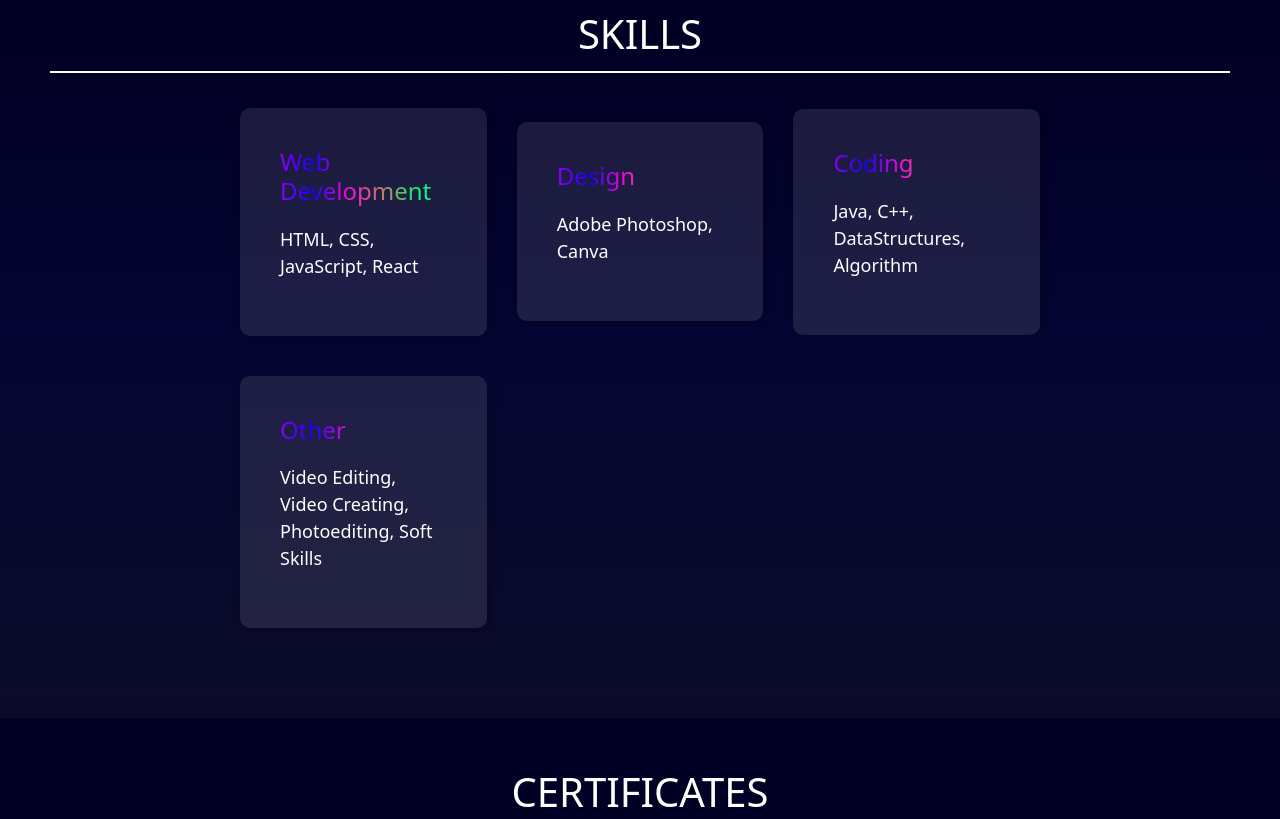
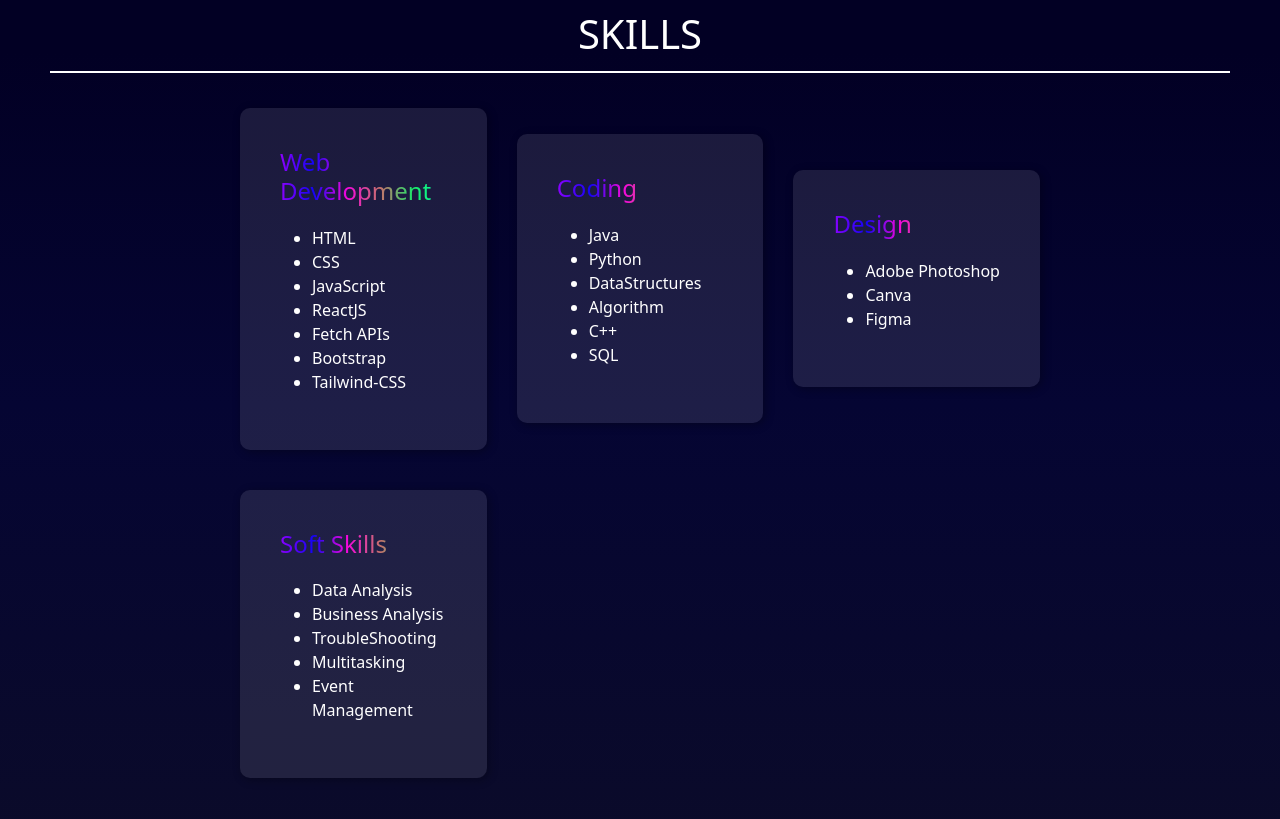
Before and after one commit to vaishalivs10june/My-Portfolio, a plain HTML site: page index.html in a window 1280 px wide. Shown: the part 740-1559 px from the top of the page. Drawn offline with nearby package versions, Linux system fonts and the light colour scheme.

Commit message:
first commit

```diff
--- a/index.html
+++ b/index.html
@@ -69,19 +69,44 @@
     <div class="skills-container">
       <div class="skill visible">
         <h3>Web Development</h3>
-        <p>HTML, CSS, JavaScript, React</p>
+        <ul>
+          <li>HTML</li>
+          <li>CSS</li>
+          <li>JavaScript</li>
+          <li>ReactJS</li>
+          <li>Fetch APIs</li>
+          <li>Bootstrap</li>
+          <li>Tailwind-CSS</li>
+        </ul>
+      </div>
+      <div class="skill visible">
+        <h3>Coding</h3>
+        <ul>
+          <li>Java</li>
+          <li>Python</li>
+          <li>DataStructures</li>
+          <li>Algorithm</li>
+          <li>C++</li>
+          <li>SQL</li>
+        </ul>
       </div>
       <div class="skill visible">
         <h3>Design</h3>
-        <p>Adobe Photoshop, Canva</p>
+        <ul>
+          <li>Adobe Photoshop</li>
+          <li>Canva</li>
+          <li>Figma</li>
+        </ul>
       </div>
       <div class="skill visible">
-        <h3>Coding</h3>
-        <p>Java, C++, DataStructures, Algorithm</p>
-      </div>
-      <div class="skill visible">
-        <h3>Other</h3>
-        <p>Video Editing, Video Creating, Photoediting, Soft Skills</p>
+        <h3>Soft Skills</h3>
+        <ul>
+          <li>Data Analysis</li>
+          <li>Business Analysis</li>
+          <li>TroubleShooting</li>
+          <li>Multitasking</li>
+          <li>Event Management</li>
+        </ul>
       </div>
     </div>
   </section>
@@ -142,16 +167,28 @@
   <h1 class="animate-underline">PROJECTS</h1>
   <div class="project-container">
     <div class="project pro">
+      <h3>Snake Game</h3>
+      <p>The Snake Game project is a classic arcade game implemented using HTML, CSS, and JavaScript. It provides an engaging and nostalgic experience, where the player controls a snake to collect food items, growing in size with each item collected. The primary objective is to achieve the highest score possible without colliding with the game boundaries or the snake's own body.</p>
+    </div>
+    <div class="project pro">
       <h3>Amazon Clone</h3>
       <p>Crafted with precision and pixel-perfect finesse, my Amazon Clone frontend project showcases the artistry of HTML, CSS and Bootstrap. Experience the familiar elegance of Amazon's user interface in this captivating clone, a testament to my web development prowess. Explore this project and witness the power of design and coding synergy, a true masterpiece for your digital shopping delight.</p>
     </div>
     <div class="project pro">
+      <h3>Spotify Clone</h3>
+      <p>The Spotify Clone project is a web application designed to emulate the core functionalities of Spotify, providing users with a platform to search, stream, and manage music. This project utilizes HTML, CSS, JavaScript, and integrates with Spotify's API to deliver a seamless and immersive music streaming experience. It serves as a comprehensive demonstration of advanced web development skills and API integration.</p>
+    </div>
+    <div class="project pro">
+      <h3>Currency Converter</h3>
+      <p>The Currency Converter project is a web application designed to facilitate the conversion of one currency to another using real-time exchange rates. This tool is essential for travelers, businesses, and anyone needing to understand the value of different currencies in real-time. The project leverages HTML, CSS, JavaScript, and an external API to deliver a seamless and user-friendly experience.</p>
+    </div>
+    <div class="project pro">
+      <h3>Ed-Tech Website</h3>
+      <p>The Ed-Tech Web project is a comprehensive educational platform designed to enhance the learning experience by providing interactive and engaging content. This web application supports students, educators, and institutions by offering a variety of learning resources, interactive courses, quizzes, and progress tracking. The project leverages modern web technologies including HTML, CSS and JavaScript.</p>
+    </div>
+    <div class="project pro">
       <h3>Payment Form</h3>
       <p>Dive into the World of Seamless Payments: My Payment Form Project, meticulously crafted with HTML and CSS, redefines user-friendly online transactions. Witness a visually engaging and frictionless payment experience that elevates the digital shopping journey, making it a standout addition to my portfolio.</p>
-    </div>
-    <div class="project pro">
-      <h3>Portfolio Website</h3>
-      <p>Step into my digital world with my Portfolio Website. Crafted using HTML, CSS, Bootstrap, and JavaScript, it's not just a showcase of my skills and certifications; it's an interactive journey through innovation. Explore the future of web design and discover how creativity and technology converge in one captivating space.</p>
     </div>
   </div>
 </section>
@@ -181,7 +218,7 @@
           <a href="https://replit.com/@VaishaliGuptaFT" target="_blank">
             <img style="height: 40px; width: 40px;" src="replit.png" alt="">
           </a>
-          <a href="https://www.instagram.com/vaishalivs10june?utm_source=qr&igshid=MzNINGNkZWQ4Mg==" target="_blank">
+          <a href="https://www.instagram.com/vigorous vaishali" target="_blank">
             <i class="fab fa-instagram fa-2x"></i>
           </a>
           <a href="https://auth.geeksforgeeks.org/user/vaishalivs10june" target="_blank">
```
